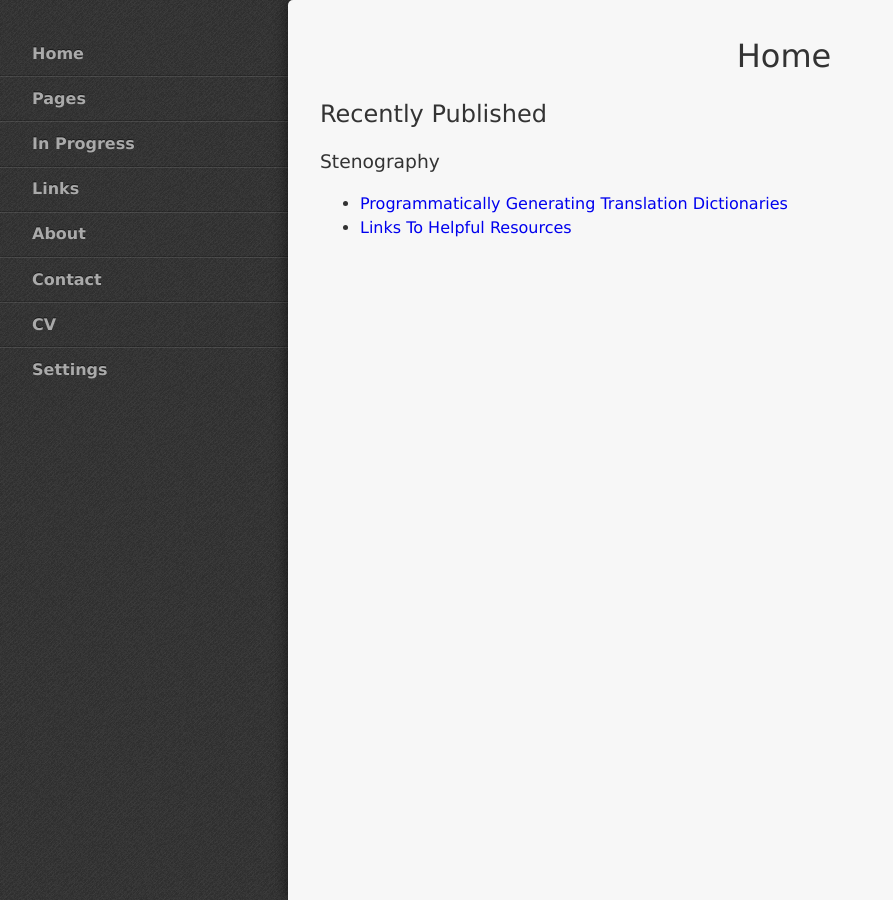
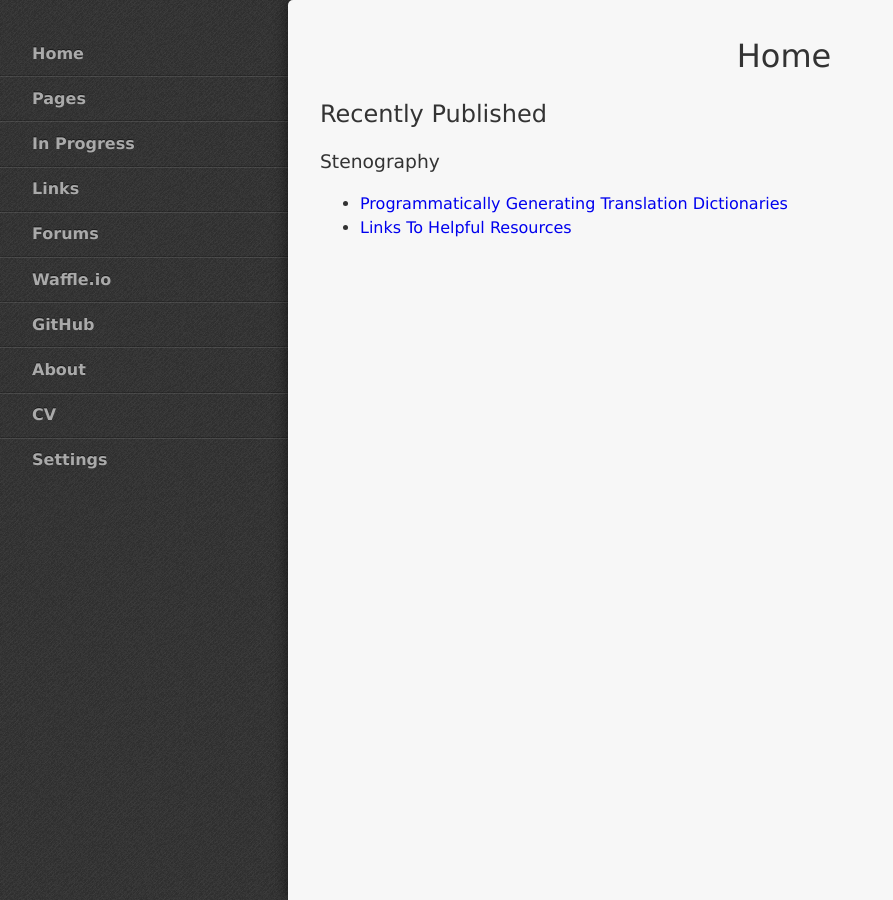
Before and after one commit to StevenTammen/StevenTammen.github.io, a Jekyll site: the page built from index.md, in a window 1280 px wide. Shown: the whole page, without its empty margins (0-893 px from the left). Built offline with Jekyll 4.4.1, drawn with Linux system fonts in a browser that asks for light colours.

Commit message:
Update layout.html

```diff
--- a/_layouts/layout.html
+++ b/_layouts/layout.html
@@ -28,8 +28,10 @@ THE SOFTWARE IS PROVIDED "AS IS", WITHOUT WARRANTY OF ANY KIND, EXPRESS OR IMPLI
         <li><a href="https://steventammen.com/pages/">Pages</a></li>
         <li><a href="https://steventammen.com/in-progress/">In Progress</a></li>
         <li><a href="https://steventammen.com/links/">Links</a></li>
+        <li><a href="https://steventammen.com/links/">Forums</a></li>
+        <li><a href="https://steventammen.com/links/">Waffle.io</a></li>
+        <li><a href="https://steventammen.com/links/">GitHub</a></li>
         <li><a href="https://steventammen.com/about/">About</a></li>
-        <li><a href="https://steventammen.com/contact/">Contact</a></li>
         <li><a href="https://steventammen.com/CV.pdf">CV</a></li>
         <li><a href="https://steventammen.com/settings/">Settings</a></li>
       </ul>
```
